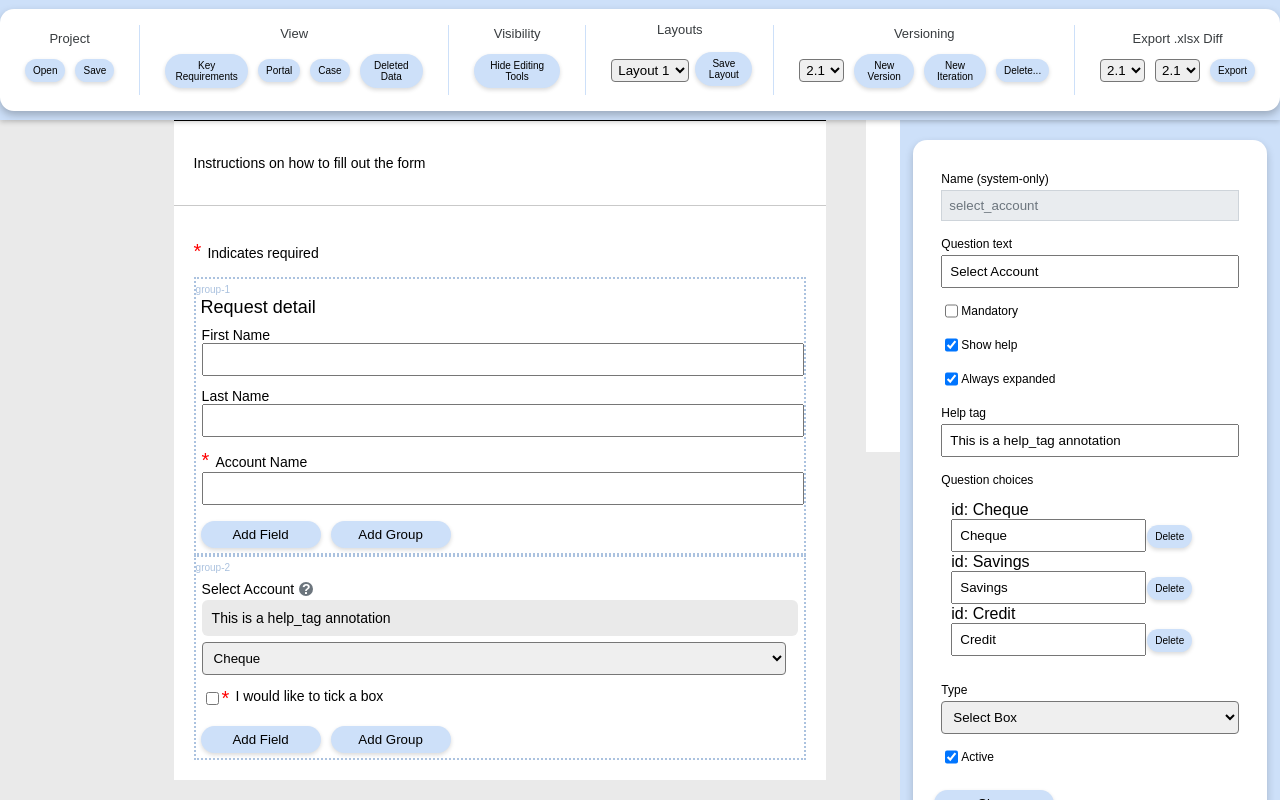
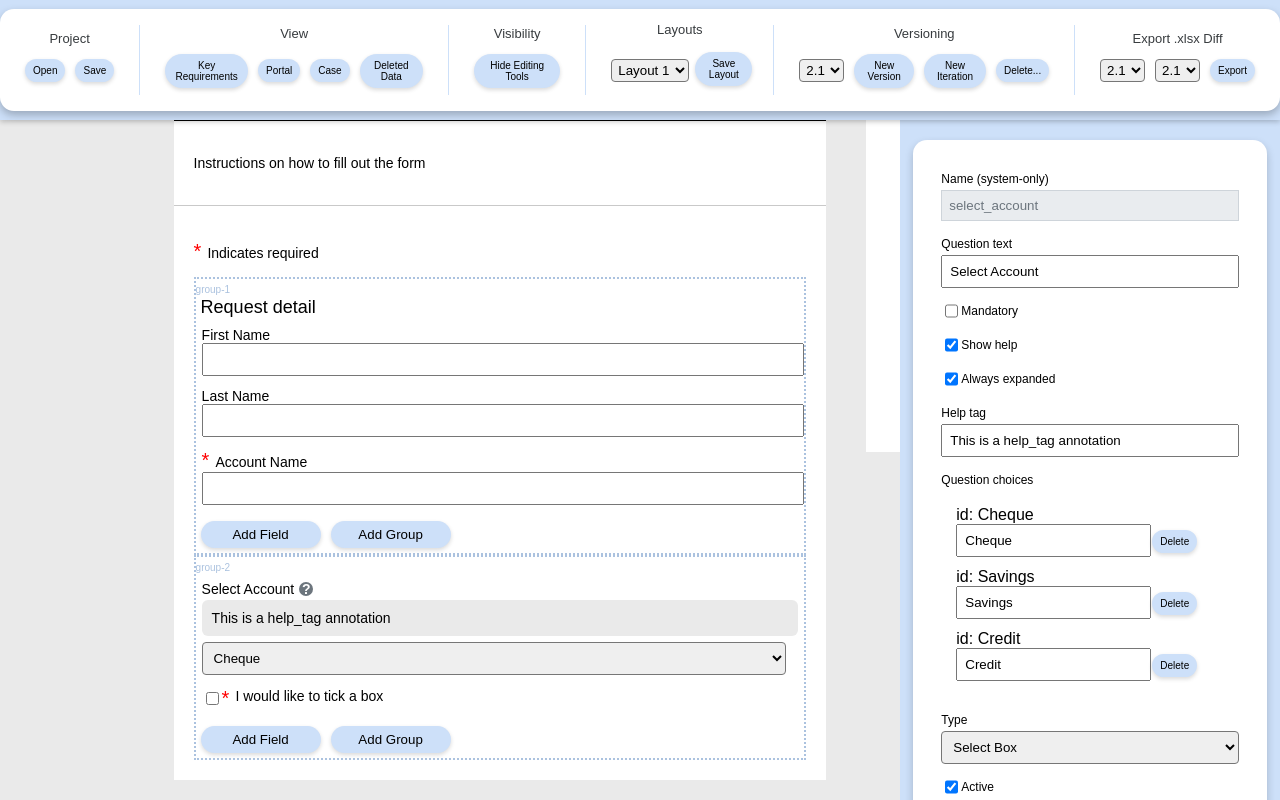
Before and after one commit to mattegan111/snrp-mocker, a React (Create React App) app: page / in a window 1280 px wide. Both pictures are taken after a click on the button 499 px from the left and 950 px from the top of the page. Shown: the part 323-1123 px from the top of the page. Built offline with nearby package versions, Linux system fonts and the light colour scheme.

Commit message:
Improve styling for options

```diff
--- a/src/App.css
+++ b/src/App.css
@@ -542,8 +542,12 @@ h3 {
   display: block;
 }
 
+.options-container {
+  padding: 10px;
+}
+
 .option-container {
-  padding: 10px;
+  padding: 5px;
 }
 
 .side-margin-5 {
--- a/src/App.js
+++ b/src/App.js
@@ -993,10 +993,10 @@ function EditingSidebarForFields() {
             {typeAttributes.includes('question_choices') && (
               <div className="display-flex-column">
                 <label className="editing-label">Question choices</label>
-                <div name="options">
-                  <div className="option-container">
-                    {Object.keys(editingField.question_choices).map(
-                      (key, index) => (
+                <div className="options-container">
+                  {Object.keys(editingField.question_choices).map(
+                    (key, index) => (
+                      <div className="option-container">
                         <div key={`${editingField.id} qc ${index}`}>
                           <label className="display-block">
                             id: {editingField.question_choices[key].id}
@@ -1023,9 +1023,9 @@ function EditingSidebarForFields() {
                             Delete
                           </button>
                         </div>
-                      )
-                    )}
-                  </div>
+                      </div>
+                    )
+                  )}
                 </div>
               </div>
             )}
```
